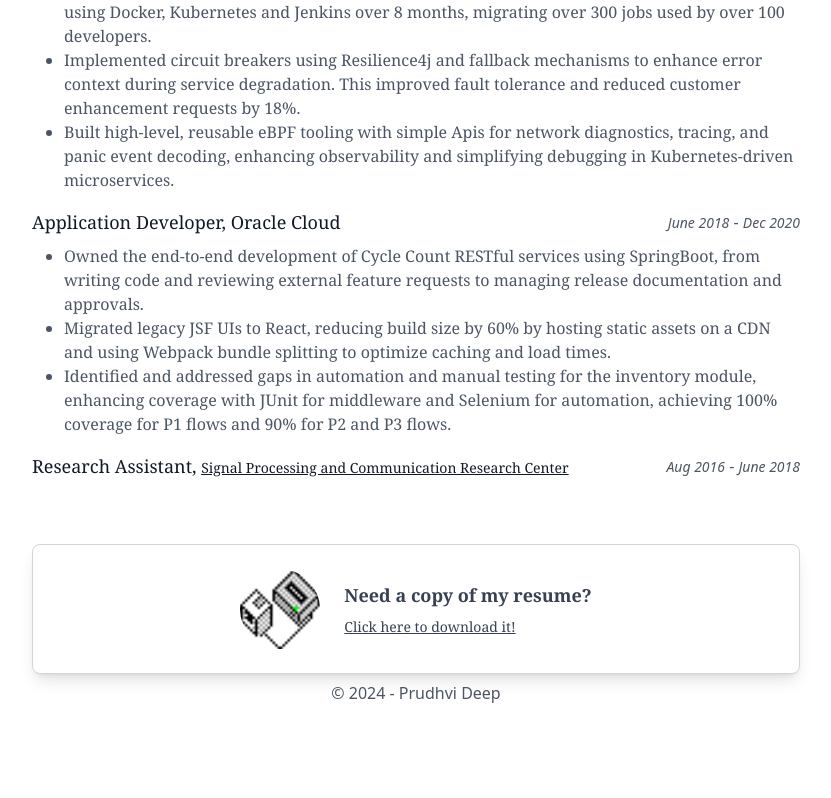
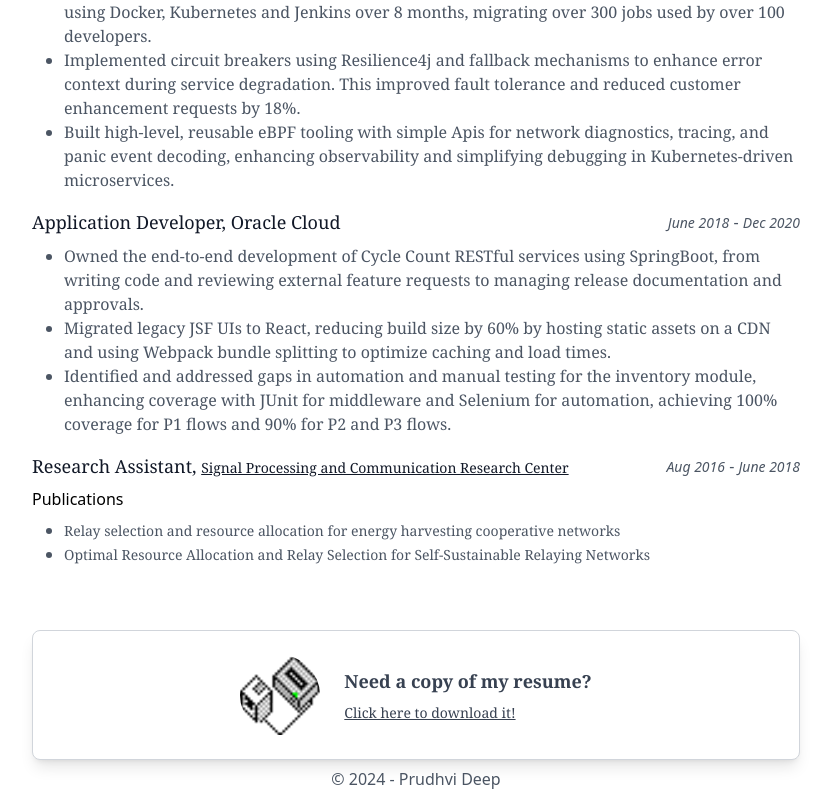
Before and after one commit to prudhvideep/dev-portfolio, a React (Vite) app: page /Resume in a window 1280 px wide. Shown: the part 1245-2043 px from the top of the page, without its empty margins (224-1055 px from the left). Before the commit the page ends 1957 px from the top, so only its background shows below. Built offline with nearby package versions, Linux system fonts and the light colour scheme.

Commit message:
Added research paper links

```diff
--- a/src/pages/Resume.tsx
+++ b/src/pages/Resume.tsx
@@ -216,10 +216,32 @@ export default function Experience() {
             </p>
           </div>
         </div>
+        <div>
+          <p className="font-normal mt-2">Publications</p>
+        </div>
         <ul className="mt-2 list-disc ml-8">
-          {/* <li className="list-item text-gray-600 text-md">
-
-          </li> */}
+          <li className="list-item text-gray-600 text-md">
+            <a
+              href="https://ieeexplore.ieee.org/abstract/document/8108296"
+              className="text-gray-600 hover:underline"
+              target="_blank"
+              rel="noopener noreferrer"
+            >
+              Relay selection and resource allocation for energy harvesting
+              cooperative networks
+            </a>
+          </li>
+          <li className="list-item text-gray-600 text-md">
+            <a
+              href="https://ieeexplore.ieee.org/abstract/document/8108278"
+              className="text-gray-600 hover:underline"
+              target="_blank"
+              rel="noopener noreferrer"
+            >
+              Optimal Resource Allocation and Relay Selection for
+              Self-Sustainable Relaying Networks
+            </a>
+          </li>
         </ul>
       </div>
       <div className="mt-16 p-6 w-full border border-gray-300 bg-white rounded-lg shadow-lg">
```
